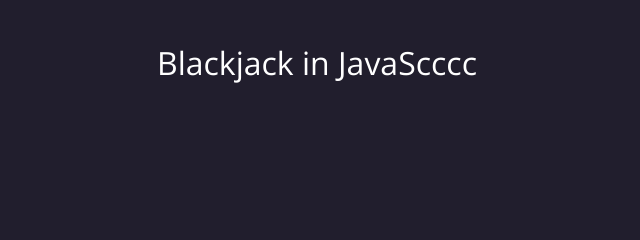
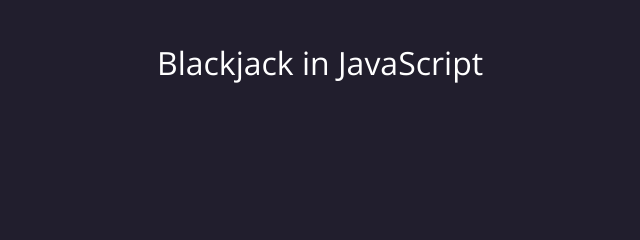
Before and after one commit to amy-liang/blackjack, a plain HTML site: page index.html in a window 1280 px wide. Shown: the top 240 px of the page, 333-973 px from the left. Drawn offline with nearby package versions, Linux system fonts and the light colour scheme.

Commit message:
changed h1

```diff
--- a/index.html
+++ b/index.html
@@ -11,7 +11,7 @@
     <!--BODY CONTENT-->
     <body>
         <div class="hcenter">
-            <h1>Blackjack in JavaScccc</h1>
+            <h1>Blackjack in JavaScript</h1>
             <div class="vcenter">
                 <p id="dealerLabel">Dealer Cards (Score: 0)</p>
                 <div id="dealerCards" class="cardSection">
```
